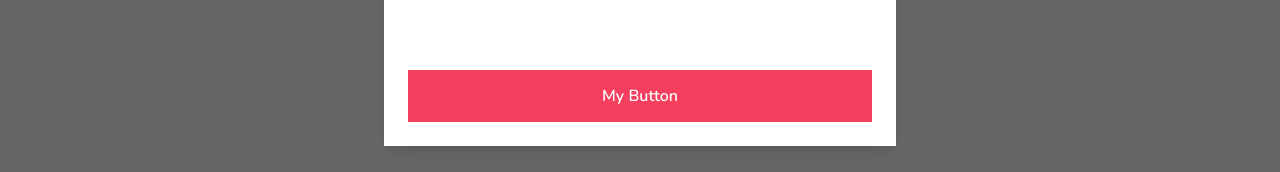
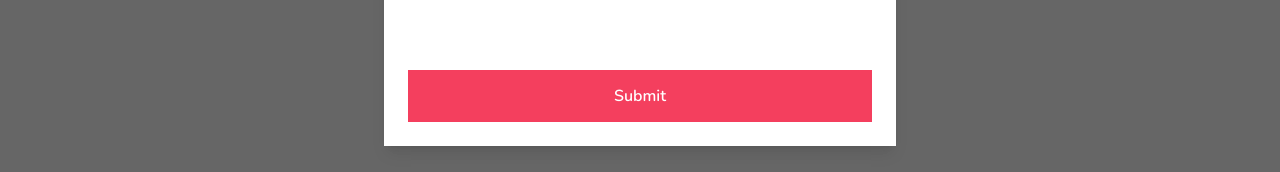
Before and after one commit to RenaldoMenelas/test, a Next.js app: page / in a window 1280 px wide. Shown: the part 367-539 px from the top of the page. Built offline with nearby package versions, Linux system fonts and the light colour scheme.

Commit message:
added submit button

```diff
--- a/app/components/modals/Modal.tsx
+++ b/app/components/modals/Modal.tsx
@@ -13,7 +13,7 @@
     actionLabel: string;
     disabled?: boolean;
     secondaryAction?: () => void;
-    secondaryLabel?: string;
+    secondaryActionLabel?: string;
 
 }
 
@@ -27,7 +27,7 @@
     actionLabel,
     disabled,
     secondaryAction,
-    secondaryLabel
+    secondaryActionLabel
 }) => {
     const [showModal, setShowModal] = useState(isOpen);
 
@@ -169,7 +169,19 @@
                       w-full
                       "
                     >
-                        <Button label="My Button" />
+                        {secondaryAction && secondaryActionLabel && (
+                        <Button
+                          outline
+                          disabled={disabled}
+                          label={secondaryActionLabel}
+                          onClick={handleSecondaryAction}
+                        />
+                      )}
+                        <Button
+                          disabled={disabled}
+                          label={actionLabel}
+                          onClick={handleSubmit}
+                        />
                     </div>
                 </div>
              </div>
--- a/app/layout.tsx
+++ b/app/layout.tsx
@@ -18,7 +18,7 @@
   return (
     <html lang="en">
       <body className={inter.className}>
-        <Modal title="Hello World!" isOpen />
+        <Modal actionLabel="Submit" title="Hello World!" isOpen />
         <Navbar />
         {children}
       </body>
```
